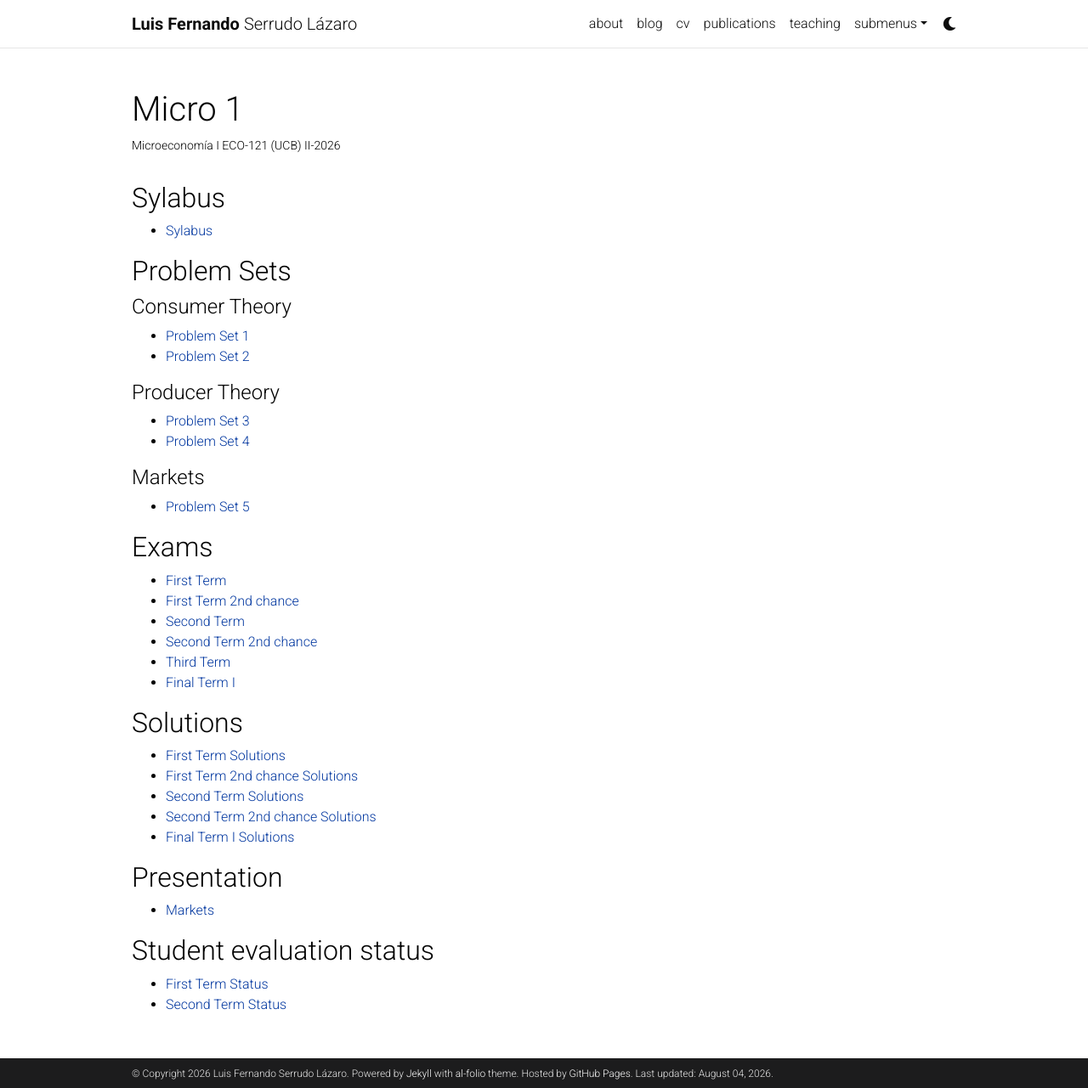
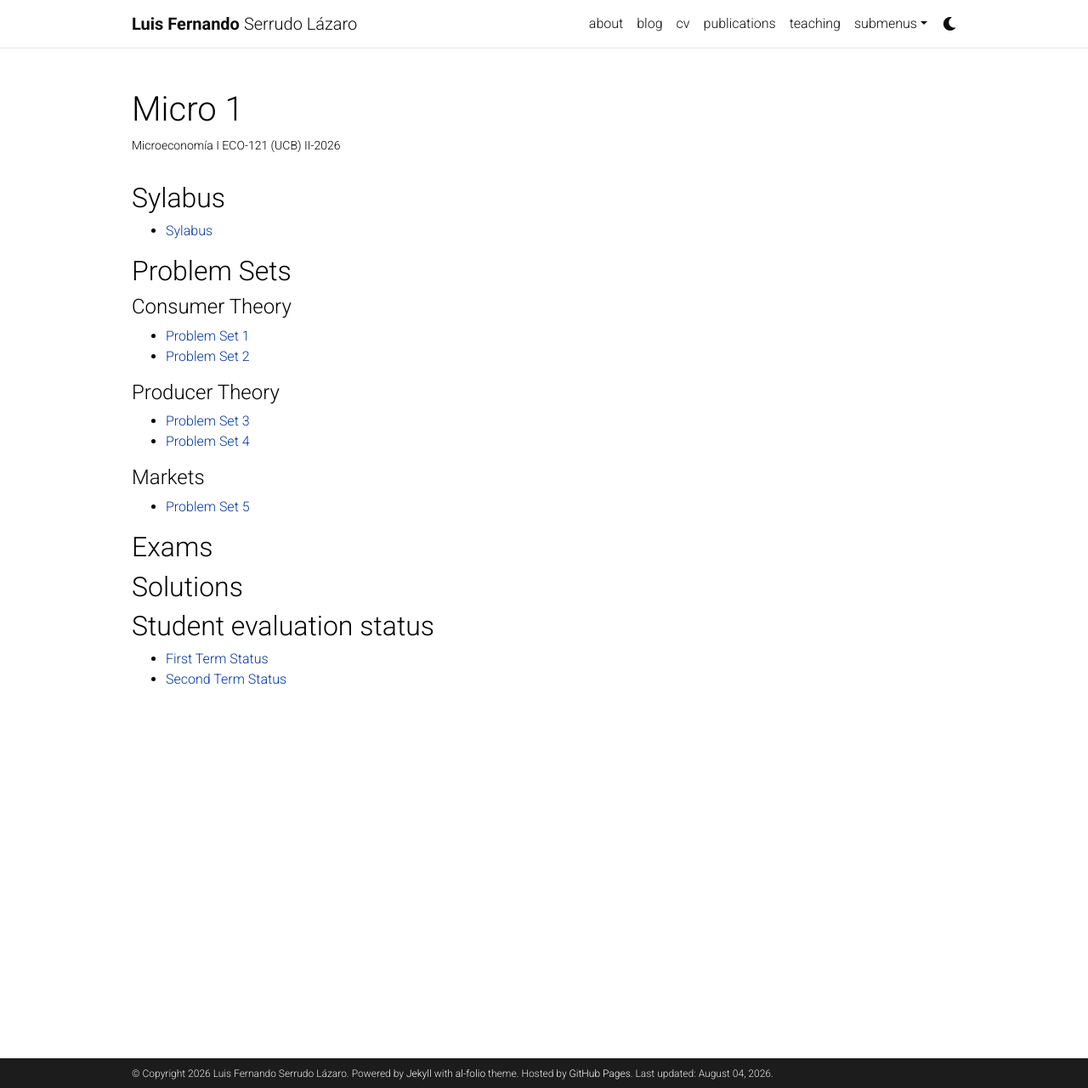
Before and after one commit to lserrudo/lserrudo.github.io, a Jekyll site: the page built from _projects/Microeconomics1_2-2026.md, in a window 1280 px wide and 1281 px high. Shown: the whole window at 85% size. Built offline with Jekyll 4.4.1, drawn with Linux system fonts in a browser that asks for light colours; comment, search, counter and statistics services are not loaded; a style sheet for code colours, icons or effects is not loaded.

Commit message:
Remove exam and presentation links
Removed exam and presentation links from the document.

```diff
--- a/_projects/Microeconomics1_2-2026.md
+++ b/_projects/Microeconomics1_2-2026.md
@@ -23,22 +23,10 @@ category: teaching
 - [Problem Set 5](/assets/pdf/Markets_PS.pdf)
 
 ## Exams
-- [First Term](/assets/pdf/ExamI.pdf)
-- [First Term 2nd chance](/assets/pdf/ExamI_rec.pdf)
-- [Second Term](/assets/pdf/ExamII.pdf)
-- [Second Term 2nd chance](/assets/pdf/ExamII_rec.pdf)
-- [Third Term](/assets/pdf/ExamIII.pdf)
-- [Final Term I](/assets/pdf/Exam_F1.pdf)
+
 
 ## Solutions
-- [First Term Solutions](/assets/pdf/ExamI_Sol.pdf)
-- [First Term 2nd chance Solutions](/assets/pdf/ExamI_rec_sol.pdf)
-- [Second Term Solutions](/assets/pdf/ExamII_Sol.pdf)
-- [Second Term 2nd chance Solutions](/assets/pdf/ExamII_rec_sol.pdf)
-- [Final Term I Solutions](/assets/pdf/Exam_F1_Sol.pdf)
 
-## Presentation
-- [Markets](/assets/pdf/Markets.pdf)
 
 ## Student evaluation status
 - [First Term Status](/assets/pdf/FT_Approved.pdf)
```
